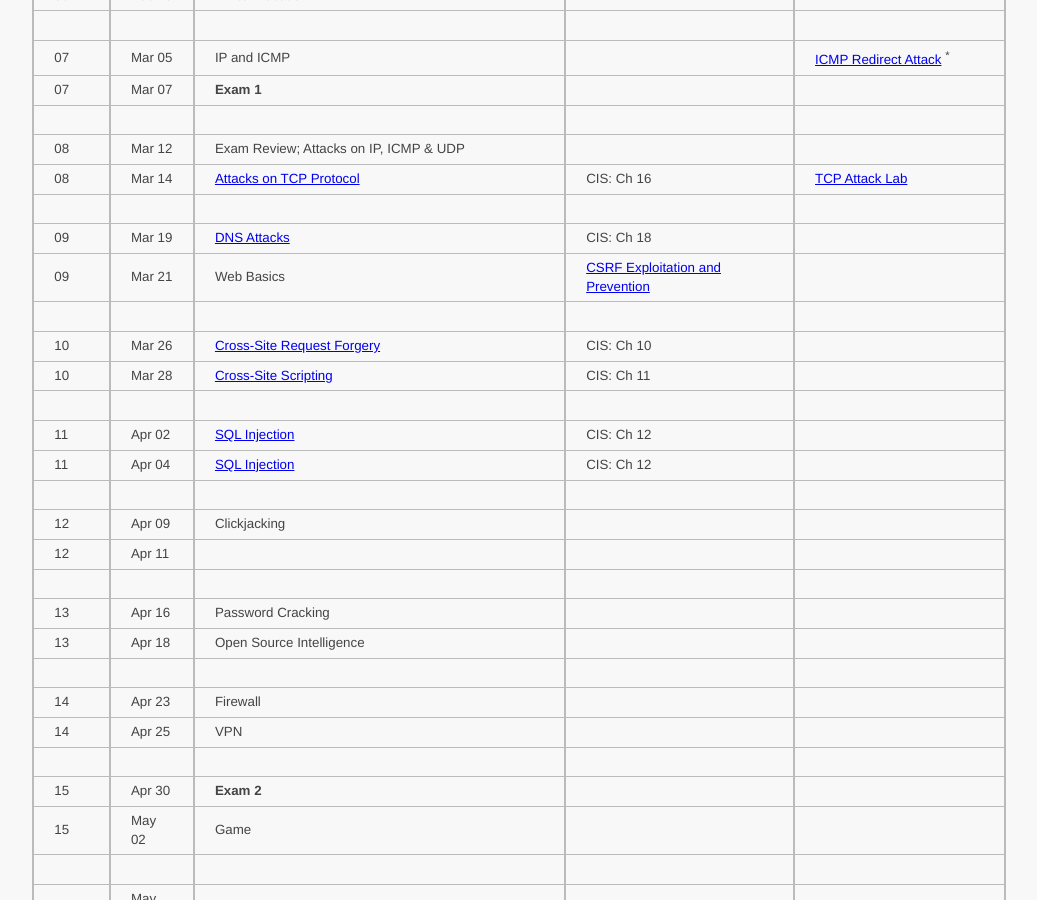
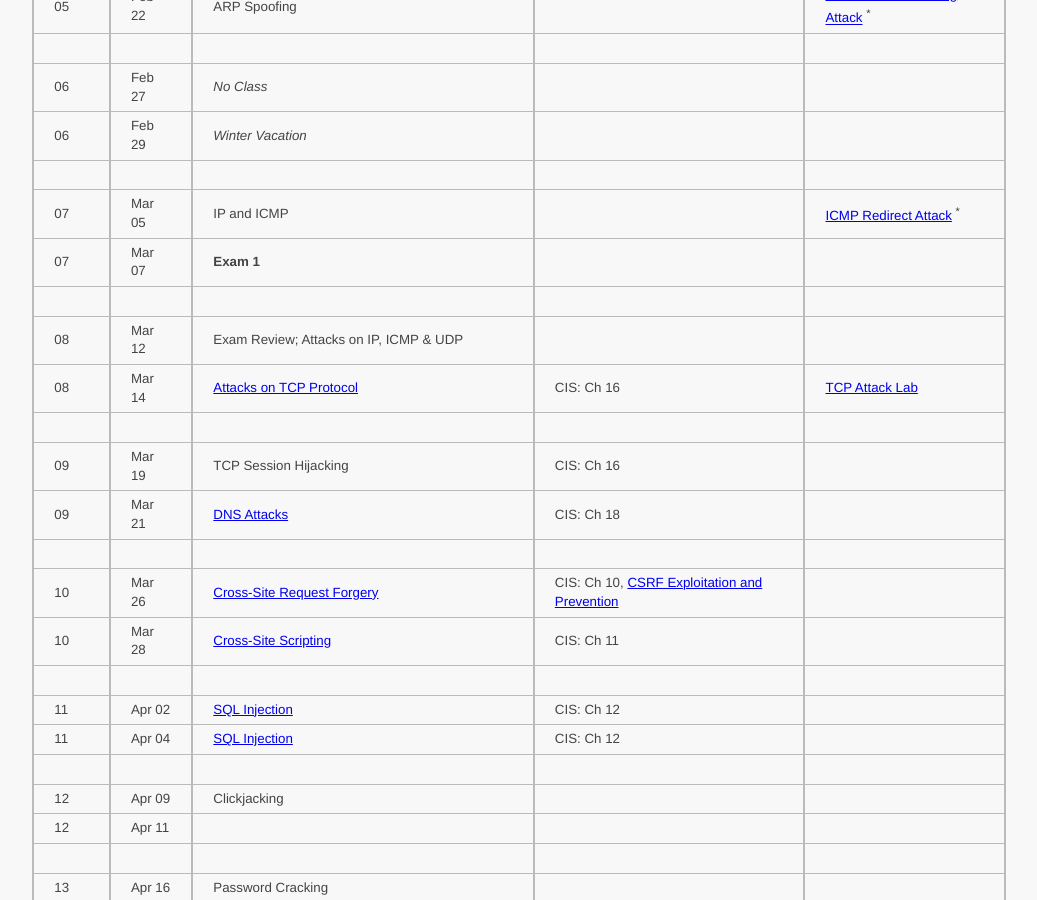
Before and after one commit to ycpcs/cs335-spring2024, a Jekyll site: the page built from schedule/index.md, in a window 1280 px wide and 900 px high, scrolled down 682 px. Shown: the whole window, without its empty margins (121-1158 px from the left). Built offline with Jekyll 4.4.1, drawn with Linux system fonts in a browser that asks for light colours.

Commit message:
update schedule

```diff
--- a/schedule/index.md
+++ b/schedule/index.md
@@ -33,10 +33,10 @@ CIS: <a href="https://ycp.textbookx.com/institutional/index.php?action=browse&ut
 > 08 | Mar 12 |  Exam Review; Attacks on IP, ICMP & UDP | |
 > 08 | Mar 14 | [Attacks on TCP Protocol](../slides/16_TCP_Attack.pdf) | CIS: Ch 16 | [TCP Attack Lab](../labs/tcp_attack.html)
 > | | | |
-> 09 | Mar 19 | [DNS Attacks](../slides/18_DNS_Attacks.pdf) | CIS: Ch 18 |
-> 09 | Mar 21 | Web Basics | [CSRF Exploitation and Prevention](papers/csrf.pdf) | |
+> 09 | Mar 19 | TCP Session Hijacking | CIS: Ch 16 |
+> 09 | Mar 21 | [DNS Attacks](../slides/18_DNS_Attacks.pdf) | CIS: Ch 18 |
 > | | | |
-> 10 | Mar 26 | [Cross-Site Request Forgery](../slides/10_Web_CSRF.pdf) | CIS: Ch 10 |
+> 10 | Mar 26 | [Cross-Site Request Forgery](../slides/10_Web_CSRF.pdf) | CIS: Ch 10, [CSRF Exploitation and Prevention](papers/csrf.pdf) |
 > 10 | Mar 28 | [Cross-Site Scripting](../slides/11_Web_XSS.pdf) | CIS: Ch 11 |
 > | | | |
 > 11 | Apr 02 | [SQL Injection](../slides/12_Web_SQL_Injection.pdf) |CIS: Ch 12  |
```
